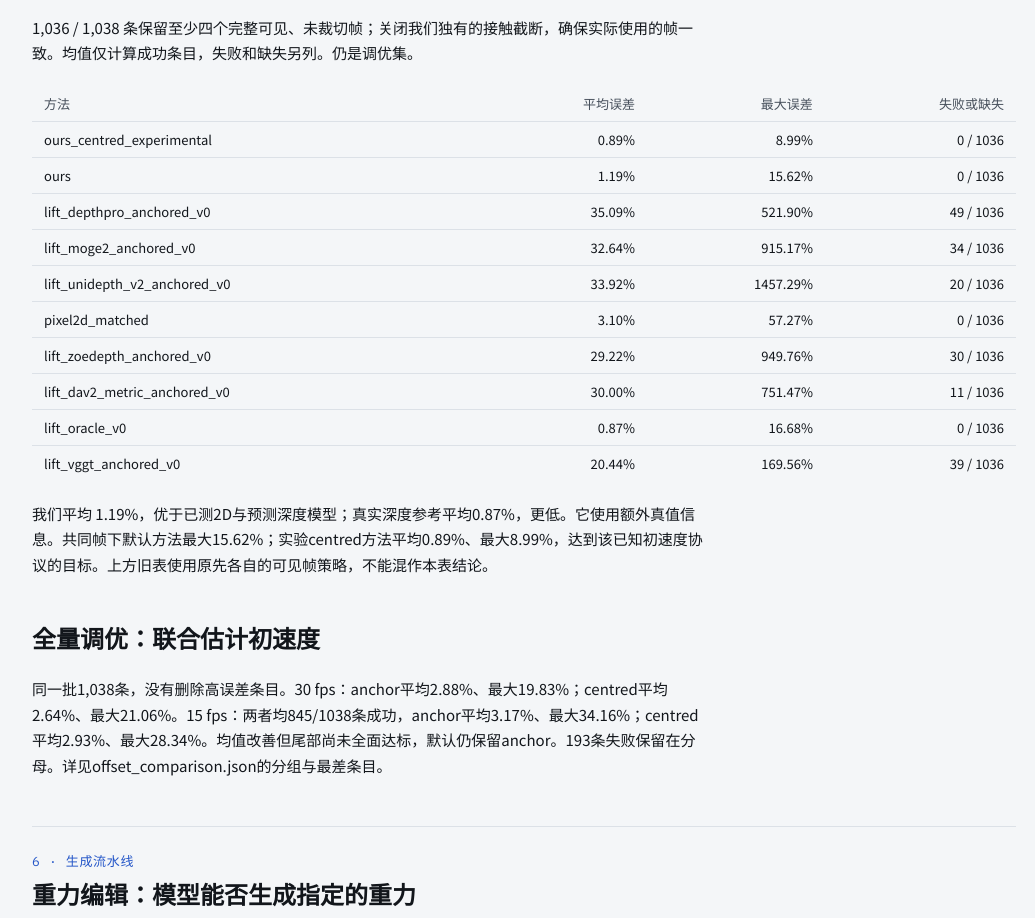
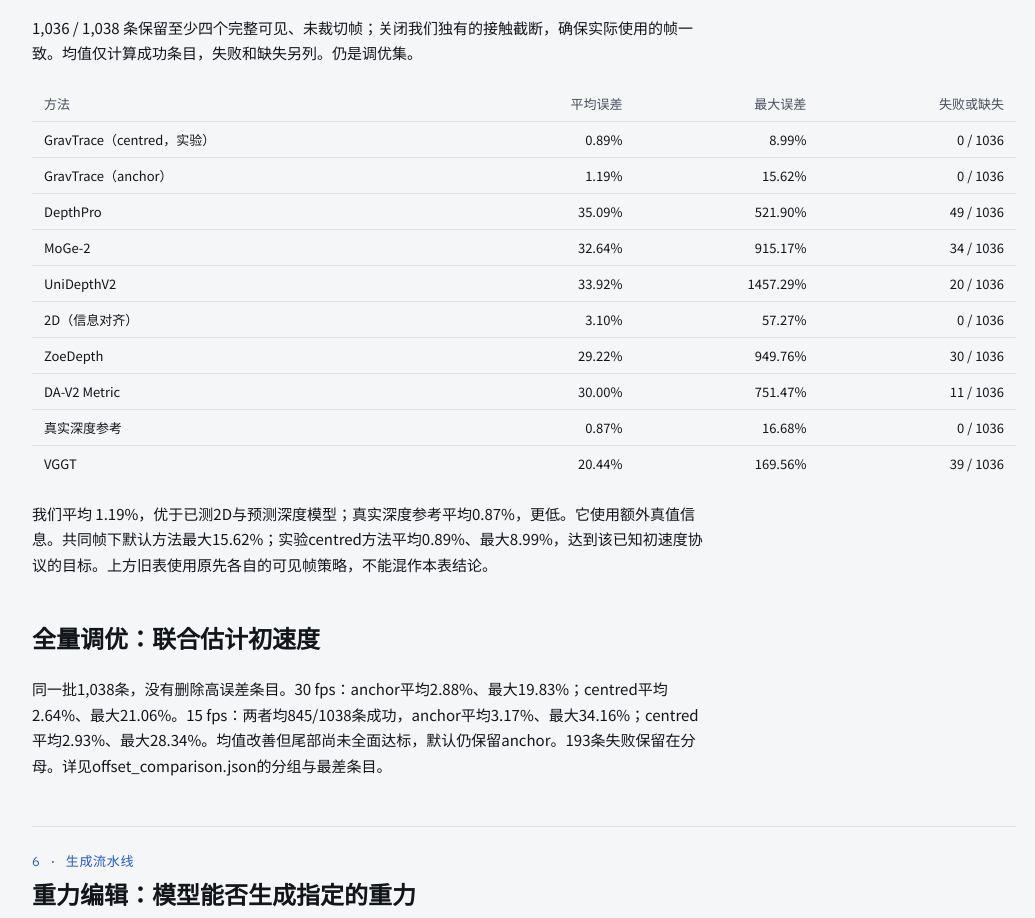
Before and after one commit to Shuran-z/PhysEdit-GravTrace, a plain HTML site: page docs/phyediting/report.html in a window 1280 px wide. Shown: the part 4640-5558 px from the top of the page, without its empty margins (116-1151 px from the left). Drawn offline with Linux system fonts and the light colour scheme.

Commit message:
Use readable method labels in the comparison report

```diff
--- a/docs/phyediting/report.html
+++ b/docs/phyediting/report.html
@@ -203,7 +203,7 @@ footer { color: var(--muted); font-size: var(--step--1); border-top: 1px solid v
     <ul class="findings" id="issues"></ul>
   </section>
 
-  <section id="common-observations"><h2>新增：完全相同观测帧的对比</h2><p>1,036 / 1,038 条保留至少四个完整可见、未裁切帧；关闭我们独有的接触截断，确保实际使用的帧一致。均值仅计算成功条目，失败和缺失另列。仍是调优集。</p><table><thead><tr><th>方法</th><th>平均误差</th><th>最大误差</th><th>失败或缺失</th></tr></thead><tbody><tr><td>ours_centred_experimental</td><td>0.89%</td><td>8.99%</td><td>0 / 1036</td></tr><tr><td>ours</td><td>1.19%</td><td>15.62%</td><td>0 / 1036</td></tr><tr><td>lift_depthpro_anchored_v0</td><td>35.09%</td><td>521.90%</td><td>49 / 1036</td></tr><tr><td>lift_moge2_anchored_v0</td><td>32.64%</td><td>915.17%</td><td>34 / 1036</td></tr><tr><td>lift_unidepth_v2_anchored_v0</td><td>33.92%</td><td>1457.29%</td><td>20 / 1036</td></tr><tr><td>pixel2d_matched</td><td>3.10%</td><td>57.27%</td><td>0 / 1036</td></tr><tr><td>lift_zoedepth_anchored_v0</td><td>29.22%</td><td>949.76%</td><td>30 / 1036</td></tr><tr><td>lift_dav2_metric_anchored_v0</td><td>30.00%</td><td>751.47%</td><td>11 / 1036</td></tr><tr><td>lift_oracle_v0</td><td>0.87%</td><td>16.68%</td><td>0 / 1036</td></tr><tr><td>lift_vggt_anchored_v0</td><td>20.44%</td><td>169.56%</td><td>39 / 1036</td></tr></tbody></table><p>我们平均 1.19%，优于已测2D与预测深度模型；真实深度参考平均0.87%，更低。它使用额外真值信息。共同帧下默认方法最大15.62%；实验centred方法平均0.89%、最大8.99%，达到该已知初速度协议的目标。上方旧表使用原先各自的可见帧策略，不能混作本表结论。</p></section>
+  <section id="common-observations"><h2>新增：完全相同观测帧的对比</h2><p>1,036 / 1,038 条保留至少四个完整可见、未裁切帧；关闭我们独有的接触截断，确保实际使用的帧一致。均值仅计算成功条目，失败和缺失另列。仍是调优集。</p><table><thead><tr><th>方法</th><th>平均误差</th><th>最大误差</th><th>失败或缺失</th></tr></thead><tbody><tr><td>GravTrace（centred，实验）</td><td>0.89%</td><td>8.99%</td><td>0 / 1036</td></tr><tr><td>GravTrace（anchor）</td><td>1.19%</td><td>15.62%</td><td>0 / 1036</td></tr><tr><td>DepthPro</td><td>35.09%</td><td>521.90%</td><td>49 / 1036</td></tr><tr><td>MoGe-2</td><td>32.64%</td><td>915.17%</td><td>34 / 1036</td></tr><tr><td>UniDepthV2</td><td>33.92%</td><td>1457.29%</td><td>20 / 1036</td></tr><tr><td>2D（信息对齐）</td><td>3.10%</td><td>57.27%</td><td>0 / 1036</td></tr><tr><td>ZoeDepth</td><td>29.22%</td><td>949.76%</td><td>30 / 1036</td></tr><tr><td>DA-V2 Metric</td><td>30.00%</td><td>751.47%</td><td>11 / 1036</td></tr><tr><td>真实深度参考</td><td>0.87%</td><td>16.68%</td><td>0 / 1036</td></tr><tr><td>VGGT</td><td>20.44%</td><td>169.56%</td><td>39 / 1036</td></tr></tbody></table><p>我们平均 1.19%，优于已测2D与预测深度模型；真实深度参考平均0.87%，更低。它使用额外真值信息。共同帧下默认方法最大15.62%；实验centred方法平均0.89%、最大8.99%，达到该已知初速度协议的目标。上方旧表使用原先各自的可见帧策略，不能混作本表结论。</p></section>
 <section id="offset-trial"><h2>全量调优：联合估计初速度</h2><p>同一批1,038条，没有删除高误差条目。30 fps：anchor平均2.88%、最大19.83%；centred平均2.64%、最大21.06%。15 fps：两者均845/1038条成功，anchor平均3.17%、最大34.16%；centred平均2.93%、最大28.34%。均值改善但尾部尚未全面达标，默认仍保留anchor。193条失败保留在分母。详见offset_comparison.json的分组与最差条目。</p></section><section id="generation">
     <div class="section-head"><span class="num">6 · 生成流水线</span><h2>重力编辑：模型能否生成指定的重力</h2></div>
     <p>前 24 帧是静止段，5 档重力下第 23 帧完全相同，以它作条件帧；提示词是事件描述加目标重力。从 1,038 个条目里每档重力抽 8 个，共 40 个，每个模型各生成 40 条。生成视频从第一帧起用声明的物体框提示 SAM2 跟踪，先把镜头运动补偿掉（每帧对第一帧估计相似变换），再按模型帧率计时，在条目窗口里拟合 g。</p>
```
